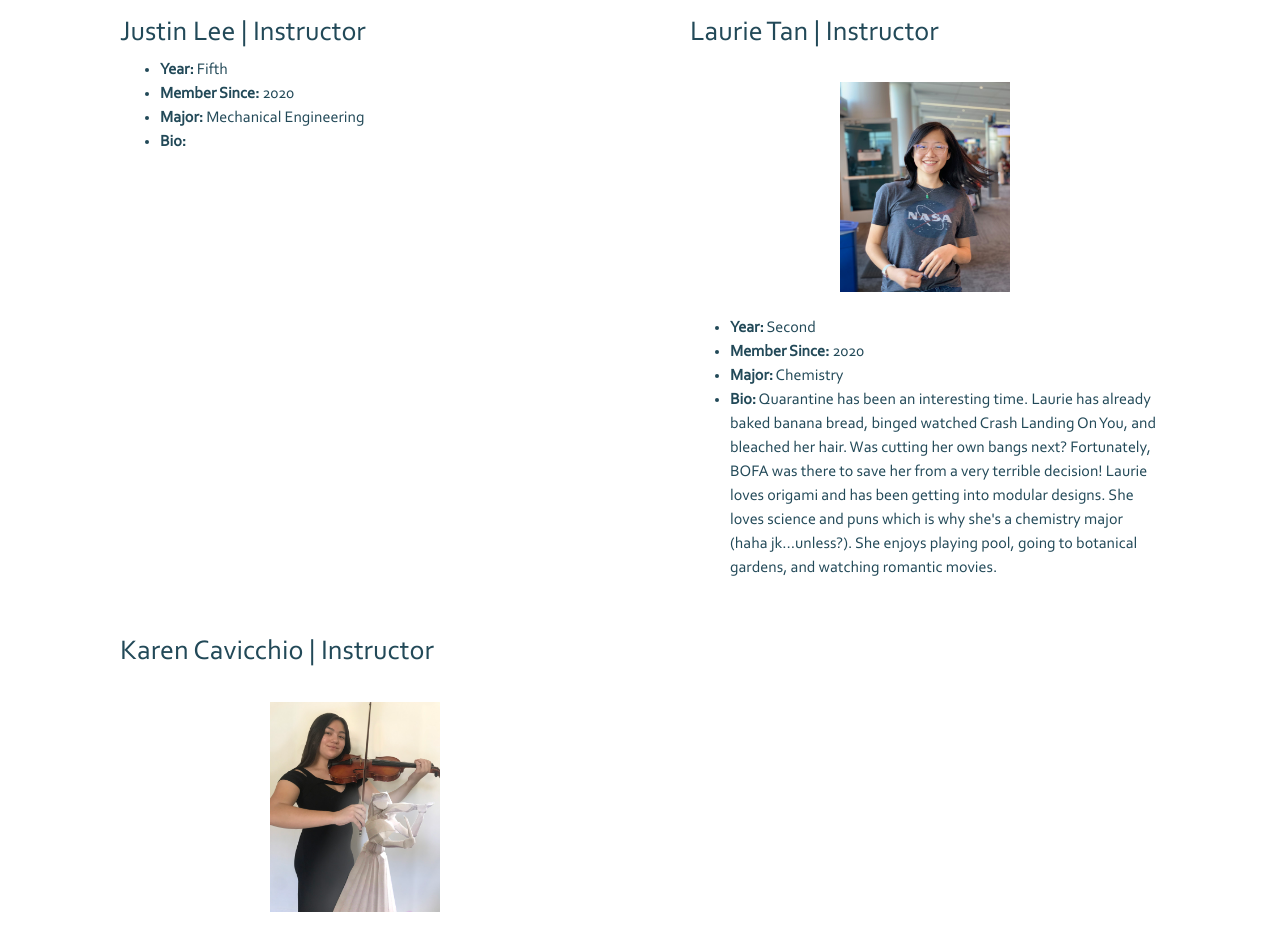
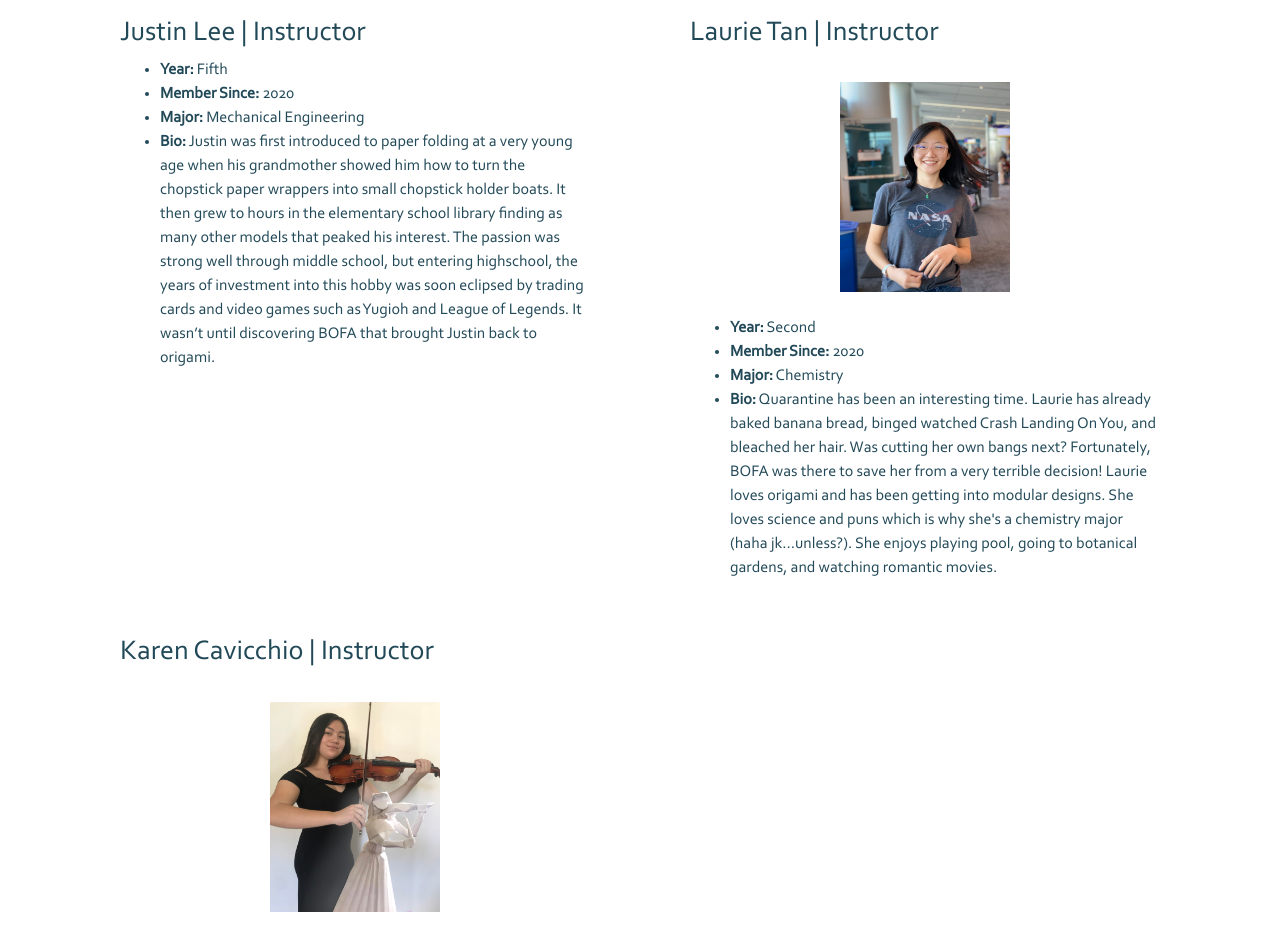
Before and after one commit to sallyseok/BOFA, a website: page src/boardmembers.html in a window 1280 px wide. Shown: the part 2423-3350 px from the top of the page. Drawn offline with nearby package versions, Linux system fonts and the light colour scheme.

Commit message:
Updated Board Members page

```diff
--- a/src/boardmembers.html
+++ b/src/boardmembers.html
@@ -189,7 +189,12 @@
                     <li><strong>Year:</strong> Fifth</li>
                     <li><strong>Member Since:</strong> 2020</li>
                     <li><strong>Major:</strong> Mechanical Engineering</li>
-                    <li><strong>Bio:</strong> </li>
+                    <li><strong>Bio:</strong> Justin was first introduced to paper folding at a very young age when his grandmother
+                        showed him how to turn the chopstick paper wrappers into small chopstick holder boats. It then grew to hours
+                        in the elementary school library finding as many other models that peaked his interest. The passion was
+                        strong well through middle school, but entering highschool, the years of investment into this hobby was soon
+                        eclipsed by trading cards and video games such as Yugioh and League of Legends. It wasn’t until discovering
+                        BOFA that brought Justin back to origami.</li>
                 </ul>
             </div>
             <div class="col-lg-6">
```
Also changed, not shown: src/announcements.html (+1 -1 lines).
